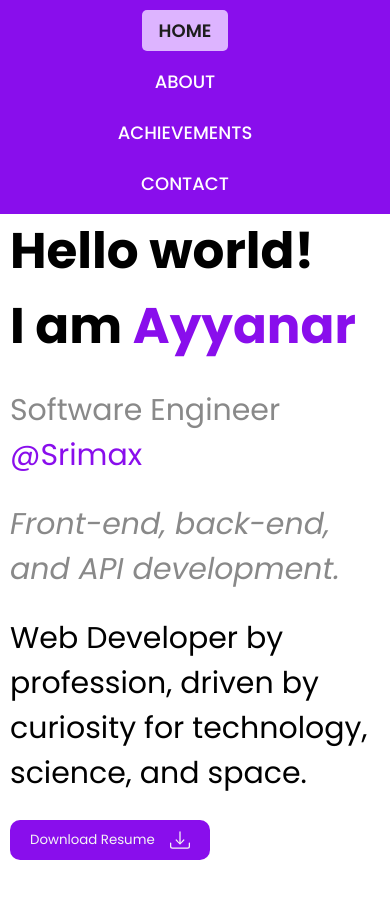
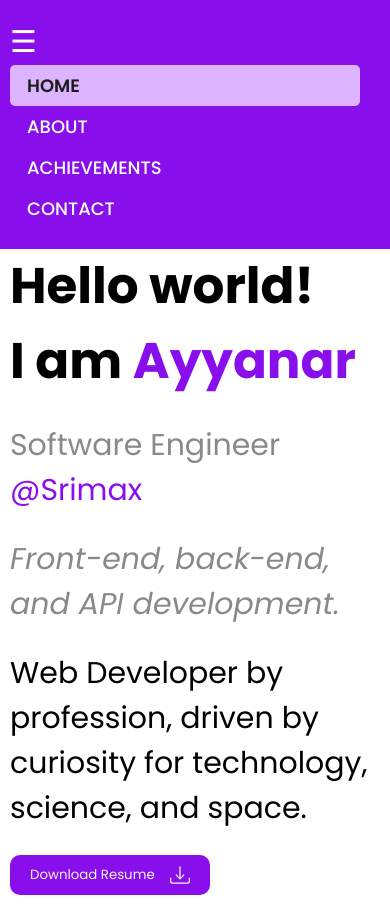
Before and after one commit to ms-ayyanar/portfolio, a Vue app: page /portfolio/ in a window 390 px wide. Before the commit the page ends 880 px from the top, so only its background shows below. Built offline with nearby package versions, Linux system fonts and the light colour scheme.

Commit message:
Nav bar mobile changes.

```diff
--- a/src/components/Main.vue
+++ b/src/components/Main.vue
@@ -2,9 +2,16 @@
     <div id="mainPage">
         <nav class="nav-bar">
             <div class="nav-tabs">
-                <router-link :to="route.path" v-for="route in routes" :key="route.name" class="page-name">
-                    {{ route.name }}
-                </router-link>
+                <button class="menu-toggle" @click="menuToggle" v-if="isMobileView">
+                    &#9776;
+                </button>
+
+                <div v-show="showMenu || !isMobileView" class="nav-links">
+                    <router-link @click="menuToggle" v-for="route in routes" :key="route.name" :to="route.path"
+                        class="page-name">
+                        {{ route.name }}
+                    </router-link>
+                </div>
             </div>
         </nav>
 
@@ -15,7 +22,7 @@
 </template>
 
 <script setup>
-import { ref } from 'vue';
+import { ref, onMounted } from 'vue';
 
 const routes = ref([
     { path: '/', name: 'HOME' },
@@ -24,26 +31,69 @@ const routes = ref([
     { path: '/contact', name: 'CONTACT' }
 ]);
 
+const showMenu = ref(true);
+const isMobileView = ref(false);
+
+onMounted(() => {
+    updateMobileView();
+});
+
+// Methods
+const updateMobileView = () => {
+    console.log("resizing");
+    isMobileView.value = window.innerWidth <= 750;
+    if (isMobileView.value) {
+        showMenu.value = true;
+    }
+};
+
+const menuToggle = () => {
+    showMenu.value = !showMenu.value;
+}
+
+// Check on every resize screen
+window.addEventListener('resize', updateMobileView);
 </script>
 
 <style>
+.menu-toggle {
+    display: none;
+    background: none;
+    color: white;
+    border: none;
+    font-size: 30px;
+    cursor: pointer;
+    padding: 0;
+    margin-right: 20px;
+}
+
+.menu-toggle:hover {
+    /* border: 2px solid var(--border-pink); */
+    padding: 0px 8px;
+    caret-color: transparent;
+}
+
+.nav-links {
+    display: flex;
+}
+
 .nav-bar {
     background-color: #890eec;
     color: white;
     font-size: 18px;
+    padding: 10px;
 }
 
 .nav-tabs {
     display: flex;
     justify-content: flex-end;
     align-items: center;
-    gap: 10px;
-    height: 50px;
     /* min-width: max-content; */
 }
 
 .nav-tabs .page-name {
     text-decoration: none;
+    transition: all 0.3s ease-in-out;
     cursor: pointer;
     caret-color: transparent;
     margin-right: 20px;
@@ -70,8 +120,19 @@ const routes = ref([
 @media screen and (max-width: 750px) {
     .nav-tabs {
         flex-direction: column;
+        align-items: flex-start;
         height: auto;
         padding: 10px 0;
     }
+
+    .nav-links {
+        flex-direction: column;
+        width: 100%;
+    }
+
+    .menu-toggle {
+        display: block;
+    }
+
 }
 </style>
```
